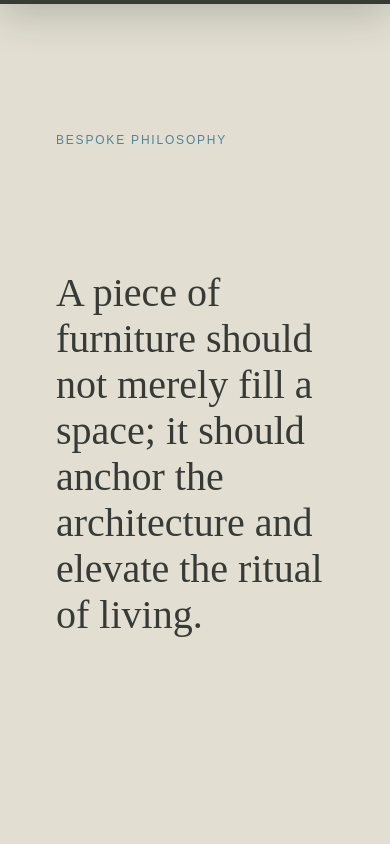
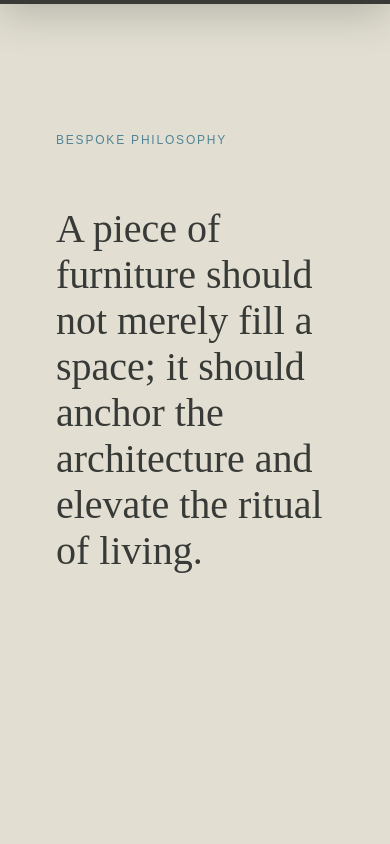
Before and after one commit to adriivas3092/albizia-woods-site, a React (Vite) app: page /bespoke in a window 390 px wide. Shown: the part 840-1684 px from the top of the page. Built offline with nearby package versions, Linux system fonts and the light colour scheme.

Commit message:
style: fix bespoke philosophy layout by removing empty left column

```diff
--- a/src/components/bespoke/BespokePhilosophy.jsx
+++ b/src/components/bespoke/BespokePhilosophy.jsx
@@ -3,11 +3,9 @@ import styles from './BespokePhilosophy.module.css';
 export default function BespokePhilosophy() {
   return (
     <section className={styles.philosophy}>
-      <div className={`container ${styles.grid}`}>
-        <div className={styles.labelCol}>
+      <div className={`container`}>
+        <div className={styles.textCol}>
           <span className={styles.label}>Bespoke Philosophy</span>
-        </div>
-        <div className={styles.textCol}>
           <h2>A piece of furniture should not merely fill a space; it should anchor the architecture and elevate the ritual of living.</h2>
 
           <div className={styles.editorial}>
--- a/src/components/bespoke/BespokePhilosophy.module.css
+++ b/src/components/bespoke/BespokePhilosophy.module.css
@@ -4,10 +4,9 @@
   color: var(--text-primary);
 }
 
-.grid {
-  display: grid;
-  grid-template-columns: 1fr 3fr;
-  gap: var(--space-xl);
+.textCol {
+  max-width: 1100px;
+  margin: 0 auto;
 }
 
 .label {
@@ -17,8 +16,7 @@
   font-size: 0.75rem;
   letter-spacing: 0.15em;
   color: var(--text-secondary);
-  position: sticky;
-  top: 100px;
+  margin-bottom: var(--space-md);
 }
 
 .textCol h2 {
@@ -27,6 +25,7 @@
   line-height: 1.15;
   margin-bottom: var(--space-xxl);
   font-weight: 400;
+  max-width: 1000px;
 }
 
 .editorial {
@@ -44,16 +43,6 @@
 }
 
 @media (max-width: 900px) {
-  .grid {
-    grid-template-columns: 1fr;
-    gap: var(--space-lg);
-  }
-
-  .label {
-    position: static;
-    margin-bottom: var(--space-sm);
-  }
-
   .editorial {
     grid-template-columns: 1fr;
   }
```
